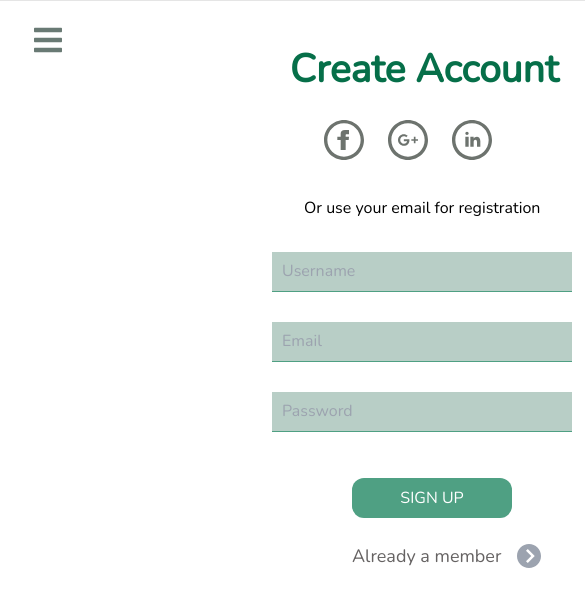
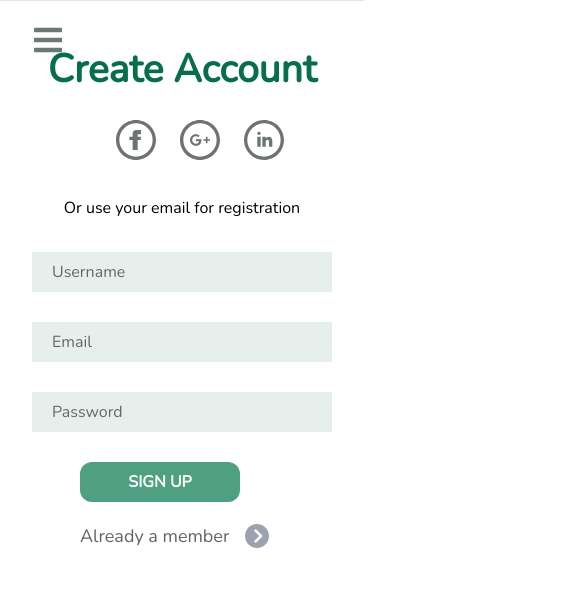
Before and after one commit to Greenhouse-RW/greenhouse-v2, a React (Create React App) app: page /signup in a window 390 px wide. Shown: the top 606 px of the page, 585 px wide, since content can reach past the window. Built offline with nearby package versions, Linux system fonts and the light colour scheme.

Commit message:
register form responsive

```diff
--- a/src/components/Signup/signup.css
+++ b/src/components/Signup/signup.css
@@ -22,12 +22,17 @@
     font-size: 20px;
     color: rgba(255, 250, 250, 0.61);
 }
-@media screen and (max-width: 640px){
-    .registerForm .main-content {width: 90%;}
+@media only screen and (max-width: 600px){
+    .registerForm form input{
+        width: 300px!important;
+    }
+    .registerForm .svg{
+        margin-left: 5rem;
+    }
     .registerForm .imgback {display: none;}
+    .registerForm .registerSubmit{ margin: 0.5em 3em!important;}
 }
-@media screen and (min-width: 642px) and (max-width: 800px){
-    .registerForm .main-content {width: 70%;}
+@media only screen and (min-width: 768px) and (max-width:992px) {
     .registerForm .imgback {display: none;}
 }
 .registerForm .row > h1{
@@ -46,18 +51,22 @@
     padding: 0 2em;
 }
 .registerForm form input{
-    background-color: rgba(72, 129, 108, 0.384);
+    background-color: rgba(72, 129, 108, 0.13);
     margin: 0.5em auto;
-    padding: 10px;
-    width: 300px;
+    padding: 10px 20px;
+    width: 450px;
     height: 40px;
     border: 0px solid transparent;
+    color: rgba(0, 0, 0, 0.57);
     outline: none;
-    border-bottom: 1px solid #4FA083;
-    transition: all .5s ease;
+    /* border-bottom: 1px solid #4FA083; */
+    /* transition: all .5s ease; */
+}
+.registerForm form input::placeholder{
+    color: rgba(0, 0, 0, 0.57);
 }
 .registerForm form input:focus{
-    border-radius: 4px;
+    border: 1px solid #066F49;
 }
 .registerForm .registerSubmit{
     transition: all .5s ease;
@@ -66,6 +75,7 @@
     color: #FFF;
     background-color: #4FA083;
     margin: 1.5em 10em;
+    font-weight: 800;
 }
 .registerForm .btn:hover, .registerForm .btn:focus{
     background-color: rgba(79, 160, 132, 0.904);
--- a/src/components/Signup/signup.js
+++ b/src/components/Signup/signup.js
@@ -1,6 +1,5 @@
 import React, { useState } from 'react';
 import { Link } from "react-router-dom";
-import logo from '../../assets/images/greenlogo.png';
 import './signup.css';
 
 const Signup = () => {
@@ -18,7 +17,6 @@ const Signup = () => {
     return (
     <div className="flex registerForm w-screen h-screen">
             <div className="col-md-4 imgback text-center p-10">
-                {/* <span className="logo"><h4><img src={logo} alt="Greenhouse logo" className="img-fluid w-25 ml-5"/>Green</h4></span> */}
                 <h3 className="font-semibold mb-3">Welcome To Greenhouse</h3>
                 <p>Enter your personal details to <br/> start your journey with us</p>
             </div>
@@ -27,7 +25,7 @@ const Signup = () => {
 
                 <form className="form-group">
                     <div className="row">
-                        <h1 className="ml-36 font-semibold">Create Account</h1>
+                        <h1 className="md:ml-36 font-semibold">Create Account</h1>
                     </div>
                     {/* social media buttons */}
                     <div className="row svg flex space-x-4  mt-4">
@@ -55,11 +53,11 @@ const Signup = () => {
                         </a>
                     </div>
 
-                    <div className="row ml-20 mb-6">
-                        <p className="mt-8 ml-48">Or use your email for registration</p>
+                    <div className="row md:ml-20 mb-6">
+                        <p className="mt-8 text-center">Or use your email for registration</p>
                     </div>
                     {/* Username input */}
-                    <div className="row ml-60 mb-3.5">
+                    <div className="row md:ml-44 mb-3.5">
                     <input
                         className="ml-40 mb-6 mt-8 focus:outline-none focus:ring-2 focus:ring-green-200 focus:border-transparent"
                         type="text"
@@ -70,7 +68,7 @@ const Signup = () => {
                         required/>
                     </div>
                     {/* Email input */}
-                    <div className="row ml-60 mb-3.5">
+                    <div className="row md:ml-44 mb-3.5">
                     <input
                         className="ml-40 mb-6 mt-8 focus:outline-none focus:ring-2 focus:ring-green-200 focus:border-transparent"
                         type="text"
@@ -81,7 +79,7 @@ const Signup = () => {
                         required/>
                     </div>
                     {/* Password input */}
-                    <div className="row ml-60 mb-3.5">
+                    <div className="row md:ml-44 mb-3.5">
                     <input
                         className="ml-40 focus:outline-none focus:ring-2 focus:ring-green-500 focus:border-transparent"
                         type="password"
@@ -92,12 +90,12 @@ const Signup = () => {
                         required/>
                     </div>
                     {/* Submit button */}
-                    <div className="row ml-40">
+                    <div className="row md:ml-40">
                         <button className="btn registerSubmit p-2">SIGN UP</button><br></br>
                     </div>
 
-                    <div className="flex ml-16">
-                        <Link to="/signin" className="text-lg ml-64 cursor-pointer">Already a member</Link>
+                    <div className="flex md:ml-80 ml-12 mt-3">
+                        <Link to="/signin" className="text-lg text-center cursor-pointer">Already a member</Link>
                         <svg className="ml-4 mt-0.5 cursor-pointer " xmlns="http://www.w3.org/2000/svg" width="24" height="24" viewBox="0 0 24 24" fill="#9CA3AF"><path d="M12 0c-6.627 0-12 5.373-12 12s5.373 12 12 12 12-5.373 12-12-5.373-12-12-12zm-1.218 19l-1.782-1.75 5.25-5.25-5.25-5.25 1.782-1.75 6.968 7-6.968 7z"/></svg>
                     </div>
                 </form>
```
